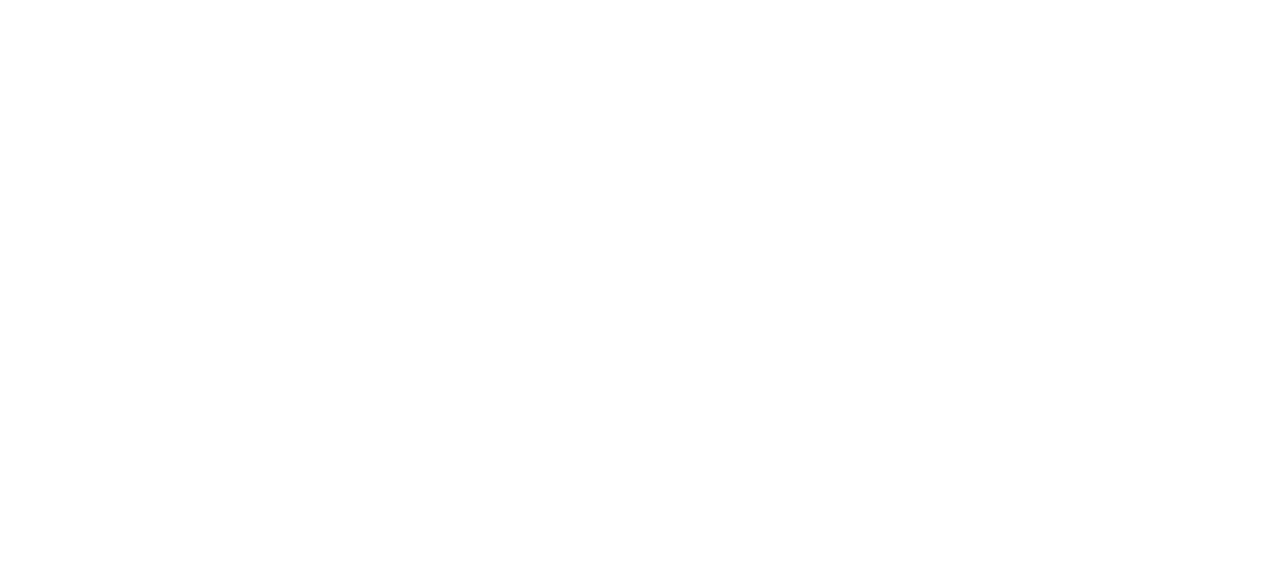
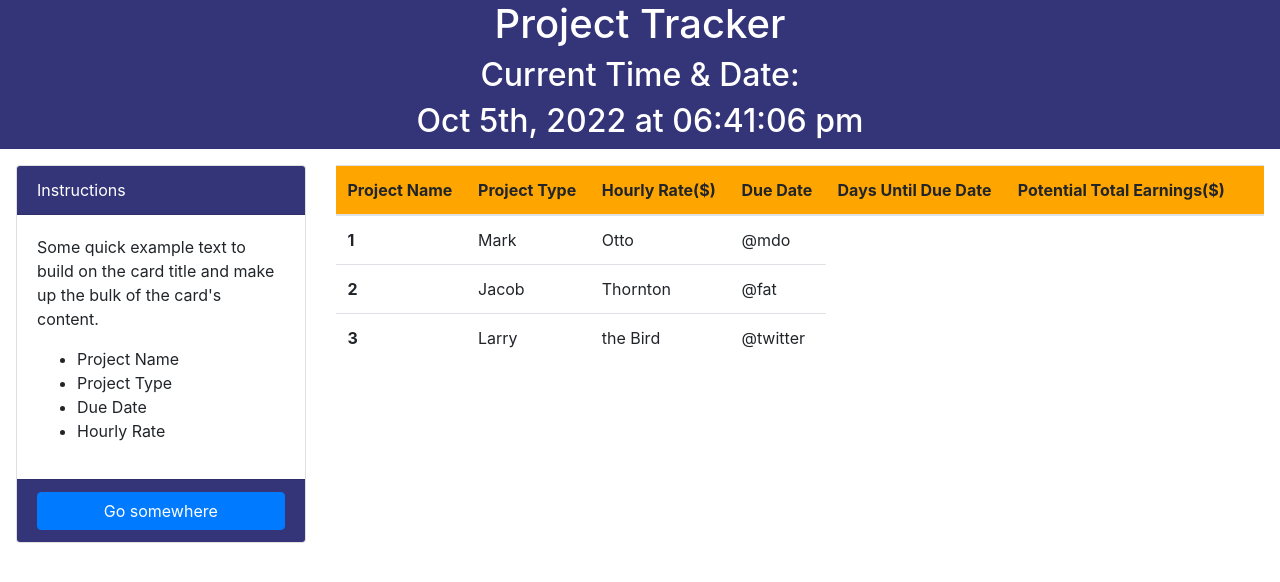
Before and after one commit to vicdotexe/module05-miniproject, a plain HTML site: page index.html in a window 1280 px wide. Drawn offline with nearby package versions, Linux system fonts and the light colour scheme.

Commit message:
bulk of html layout done using bootstrap. time/date interval implemented

```diff
--- a/index.html
+++ b/index.html
@@ -13,13 +13,76 @@
     <!-- bootstrap -->
     <link rel="stylesheet" href="https://cdn.jsdelivr.net/npm/bootstrap@4.5.3/dist/css/bootstrap.min.css" integrity="sha384-TX8t27EcRE3e/ihU7zmQxVncDAy5uIKz4rEkgIXeMed4M0jlfIDPvg6uqKI2xXr2" crossorigin="anonymous">
 
+    <link rel="stylesheet" href="./style.css">
     <title>Project Tracker</title>
 </head>
 <body>
-    <header>
+    <header class="d-flex flex-column align-items-center">
+        <h1>Project Tracker</h1>
+        <h2>Current Time & Date:</h2>
+        <h2 id="dateTime"></h2>
+    </header>
+    <main class="p-3">
+        <div class="row">
 
-    </header>
-    <main>
+            <!-- Card -->
+            <div class="col-3">
+                <div class="card">
+                    <div class="card-header custom-card-header">Instructions</div>
+                    <div class="card-body">
+                      <p class="card-text">Some quick example text to build on the card title and make up the bulk of the card's content.</p>
+                      <ul class="infoList">
+                        <li>Project Name</li>
+                        <li>Project Type</li>
+                        <li>Due Date</li>
+                        <li>Hourly Rate</li>
+                      </ul>
+                    </div>
+                    <div class="card-footer d-flex justify-content-center custom-card-footer">
+                        <a href="#" class="btn btn-primary w-100">Go somewhere</a>
+                    </div>
+                </div>
+            </div>
+
+
+              <!-- Table -->
+              <div class="col-9">
+                <table class="table">
+                    <thead class="custom-thead">
+                      <tr>
+                        <th scope="col">Project Name</th>
+                        <th scope="col">Project Type</th>
+                        <th scope="col">Hourly Rate($)</th>
+                        <th scope="col">Due Date</th>
+                        <th scope="col">Days Until Due Date</th>
+                        <th scope="col">Potential Total Earnings($)</th>
+                        <th scope="col"></th>
+                      </tr>
+                    </thead>
+                    <tbody>
+                      <tr>
+                        <th scope="row">1</th>
+                        <td>Mark</td>
+                        <td>Otto</td>
+                        <td>@mdo</td>
+                      </tr>
+                      <tr>
+                        <th scope="row">2</th>
+                        <td>Jacob</td>
+                        <td>Thornton</td>
+                        <td>@fat</td>
+                      </tr>
+                      <tr>
+                        <th scope="row">3</th>
+                        <td>Larry</td>
+                        <td>the Bird</td>
+                        <td>@twitter</td>
+                      </tr>
+                    </tbody>
+                  </table>
+              </div>
+
+        </div>
 
     </main>
 </body>
@@ -28,5 +91,6 @@
 <script src="https://code.jquery.com/jquery-3.6.0.js"></script>
 <script src="https://code.jquery.com/ui/1.13.2/jquery-ui.js"></script>
 <script type="text/javascript" src="https://cdnjs.cloudflare.com/ajax/libs/moment.js/2.27.0/moment.min.js"></script>
+<script src="./script.js"></script>
 
 </html>
--- a/script.js
+++ b/script.js
@@ -0,0 +1,8 @@
+var elements = {
+    dateTimeH2: $("#dateTime")
+}
+
+elements.dateTimeH2.text(moment().format("MMM Do, YYYY [at] hh:mm:ss a"));
+setInterval(function(){
+    elements.dateTimeH2.text(moment().format("MMM Do, YYYY [at] hh:mm:ss a"));
+},1000);
--- a/style.css
+++ b/style.css
@@ -0,0 +1,23 @@
+:root{
+    --primaryColor: rgb(52, 52, 121);
+}
+
+
+header{
+    background-color: var(--primaryColor);
+    color:white;
+}
+
+.custom-card-header{
+    background-color: var(--primaryColor);
+    color: white;
+}
+
+.custom-card-footer{
+    background-color: var(--primaryColor);
+    color: white;
+}
+
+.custom-thead{
+    background-color: orange;
+}
```
